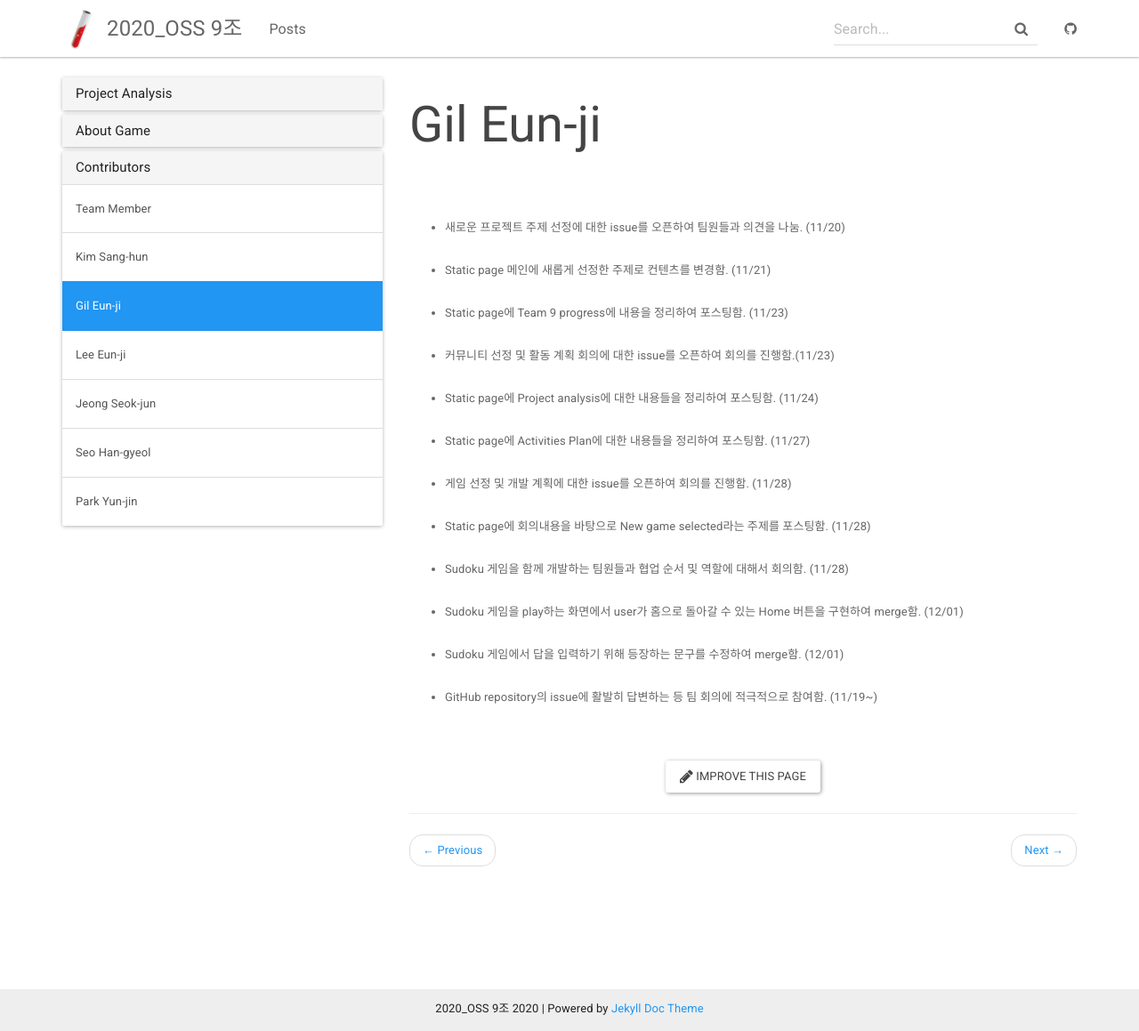
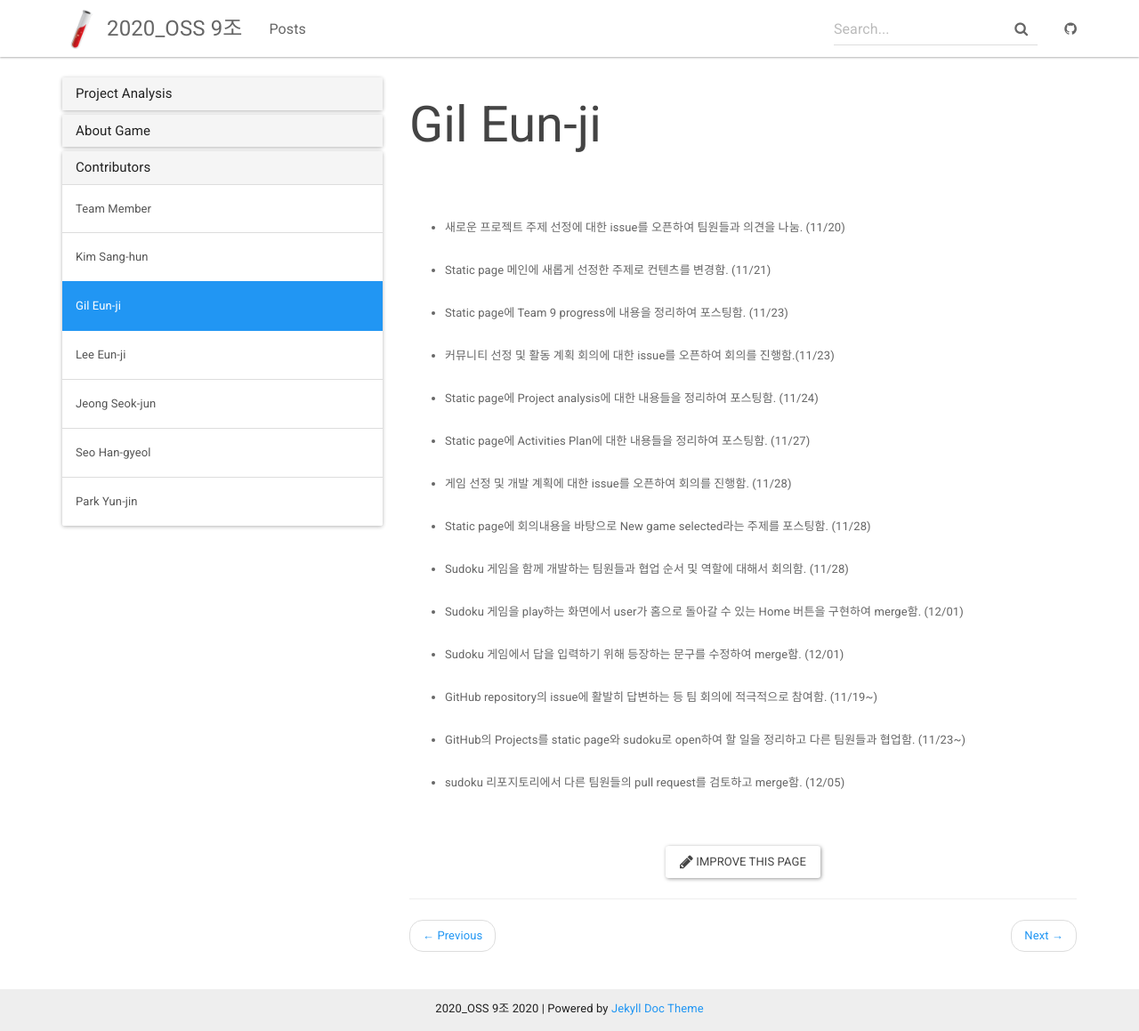
Before and after one commit to doolim98/2020-2-OSS-9, a Jekyll site: the page built from _docs/Teamrole/gileunji_role.md, in a window 1280 px wide and 1159 px high. Shown: the whole window at 89% size. Built offline with Jekyll 4.4.1, drawn with Linux system fonts in a browser that asks for light colours.

Commit message:
Update gileunji_role.md

```diff
--- a/_docs/Teamrole/gileunji_role.md
+++ b/_docs/Teamrole/gileunji_role.md
@@ -15,3 +15,5 @@ permalink: /docs/gileunji_role/
 - Sudoku 게임을 play하는 화면에서 user가 홈으로 돌아갈 수 있는 Home 버튼을 구현하여 merge함. (12/01) <br><br>
 - Sudoku 게임에서 답을 입력하기 위해 등장하는 문구를 수정하여 merge함. (12/01) <br><br>
 - GitHub repository의 issue에 활발히 답변하는 등 팀 회의에 적극적으로 참여함. (11/19~) <br><br>
+- GitHub의 Projects를 static page와 sudoku로 open하여 할 일을 정리하고 다른 팀원들과 협업함. (11/23~) <br><br>
+- sudoku 리포지토리에서 다른 팀원들의 pull request를 검토하고 merge함. (12/05) <br><br>
```
